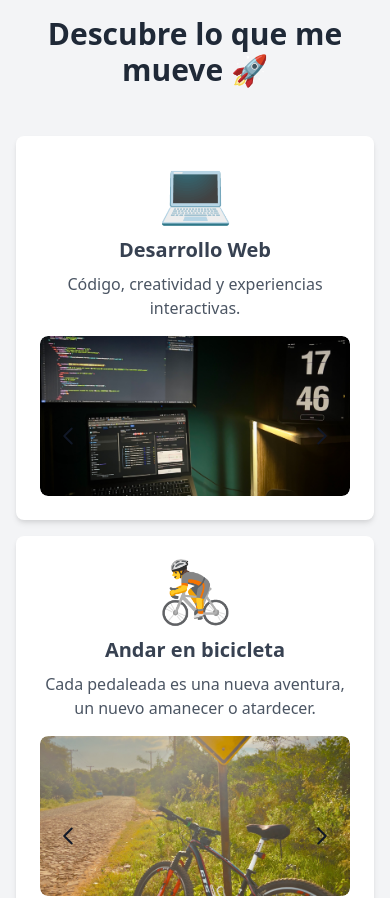
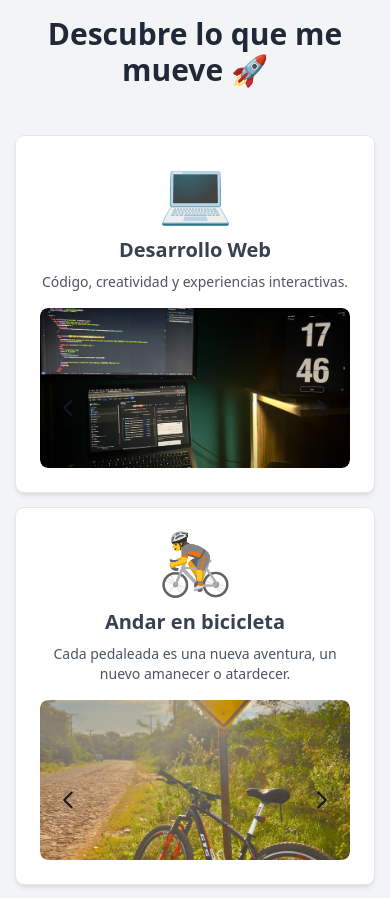
Before and after one commit to WildoFari/My-personal-page, a Next.js app: page / in a window 390 px wide. Shown: the part 1680-2578 px from the top of the page. Built offline with nearby package versions, Linux system fonts and the light colour scheme; grey boxes are pictures that could not be loaded.

Commit message:
motion changed

```diff
--- a/src/sections/Passions.tsx
+++ b/src/sections/Passions.tsx
@@ -19,7 +19,7 @@ function PassionItem({ icon, title, description, images }: PassionItemProps) {
 
     return (
         <motion.div
-            className="flex flex-col items-center p-6 bg-white rounded-lg shadow-md hover:shadow-2xl transition-transform duration-300 hover:scale-105"
+        className="flex flex-col items-center p-6 bg-white rounded-lg shadow-md hover:shadow-2xl transition-transform duration-300 hover:scale-105 hover:rotate-1 ring-1 ring-gray-200 hover:ring-2 hover:ring-blue-400 group"
         initial={{ opacity: 0, y: 50 }}
         animate={{ opacity: 1, y: 0 }}
         transition={{ duration: 0.5 }}
@@ -32,8 +32,9 @@ function PassionItem({ icon, title, description, images }: PassionItemProps) {
         >
             {icon}
         </motion.span>
-            <h3 className="text-xl font-semibold mb-2 text-gray-700">{title}</h3>
-            <p className="text-gray-600 text-center mb-4">{description}</p>
+        <h3 className="text-xl font-semibold mb-2 text-gray-700 group-hover:text-blue-600">{title}</h3>
+        <p className="text-gray-600 text-center mb-4 text-sm md:text-base">{description}</p>
+
 
             <div className="relative w-full">
                 <Swiper
```
Lines whose indentation alone changed are shown as unchanged.
